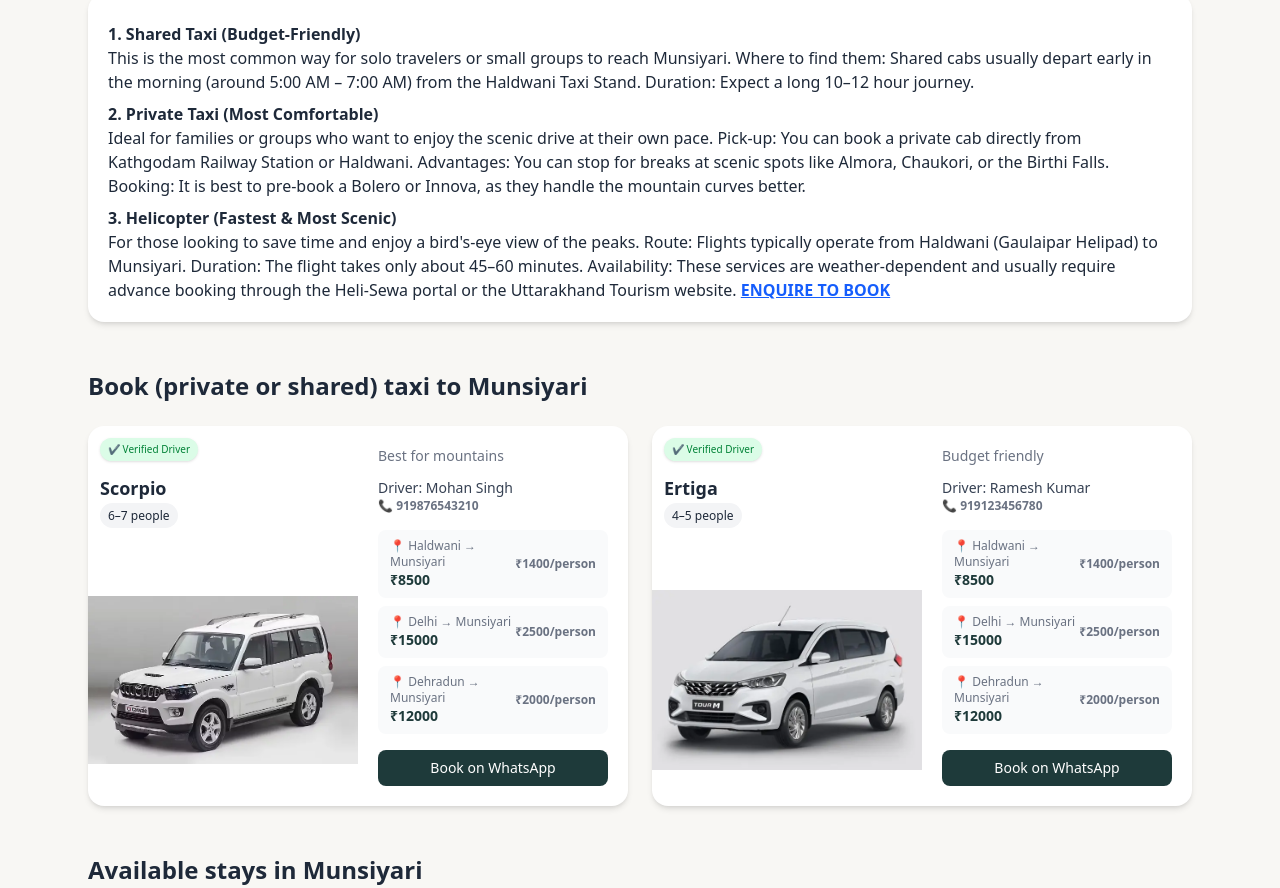
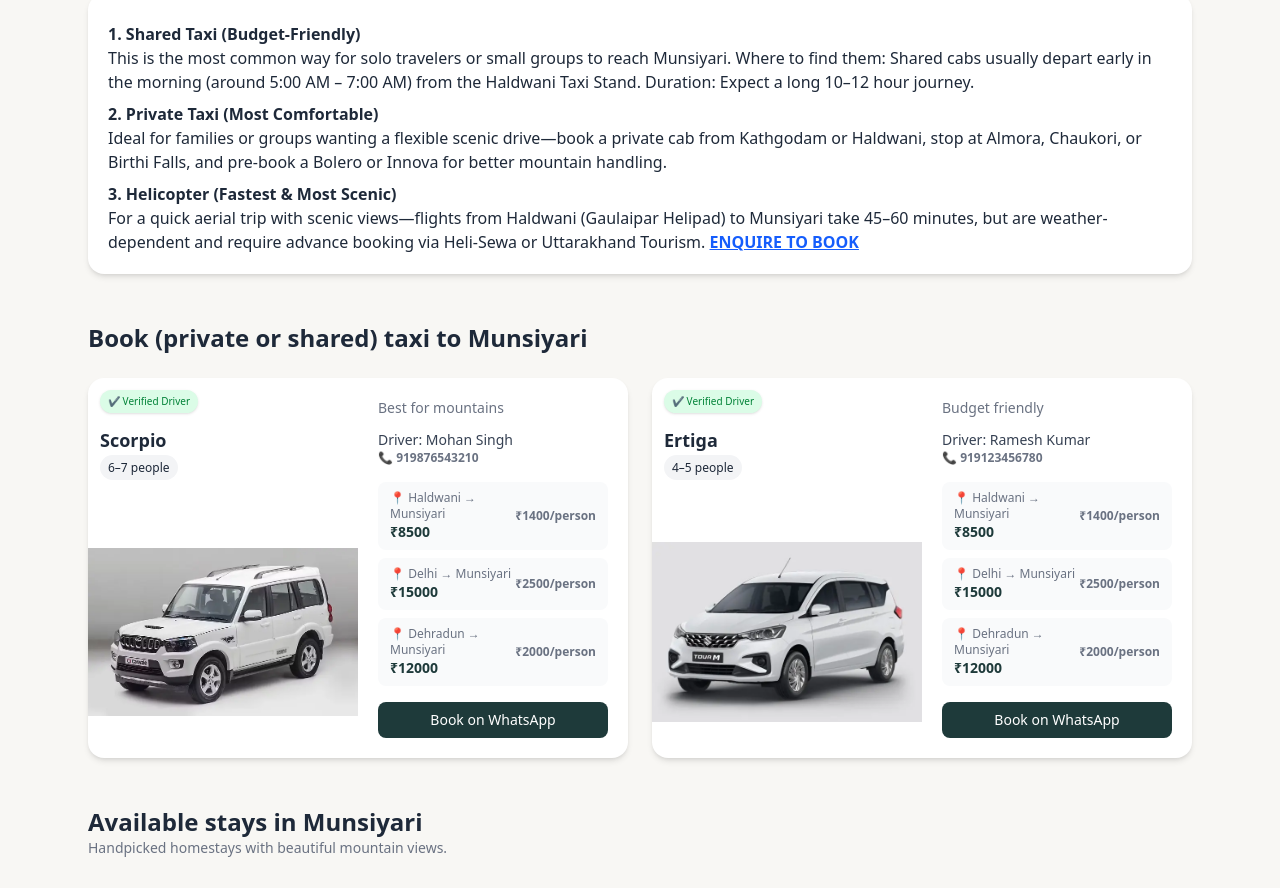
Before and after one commit to ashwanizsktm/mountain-stay, a Next.js app: page /stays/munsiyari in a window 1280 px wide. Shown: the part 1160-2048 px from the top of the page. Built offline with nearby package versions, Linux system fonts and the light colour scheme.

Commit message:
data updated

```diff
--- a/data/locations.ts
+++ b/data/locations.ts
@@ -239,18 +239,11 @@
       },
       {
         title: `2. Private Taxi (Most Comfortable)`,
-        details: `Ideal for families or groups who want to enjoy the scenic drive at their own pace.
-						Pick-up: You can book a private cab directly from Kathgodam Railway Station or Haldwani.
-						Advantages: You can stop for breaks at scenic spots like Almora, Chaukori, or the Birthi Falls.
-						Booking: It is best to pre-book a Bolero or Innova, as they handle the mountain curves better.`
+        details: `Ideal for families or groups wanting a flexible scenic drive—book a private cab from Kathgodam or Haldwani, stop at Almora, Chaukori, or Birthi Falls, and pre-book a Bolero or Innova for better mountain handling.`
       },
       {
         title: `3. Helicopter (Fastest & Most Scenic)`,
-        details: `For those looking to save time and enjoy a bird's-eye view of the peaks.
-						Route: Flights typically operate from Haldwani (Gaulaipar Helipad) to Munsiyari.
-						Duration: The flight takes only about 45–60 minutes.
-						Availability: These services are weather-dependent and usually require
-						advance booking through the Heli-Sewa portal or the Uttarakhand Tourism website.`
+        details: `For a quick aerial trip with scenic views—flights from Haldwani (Gaulaipar Helipad) to Munsiyari take 45–60 minutes, but are weather-dependent and require advance booking via Heli-Sewa or Uttarakhand Tourism.`
       }
     ],
     taxis: [
```
